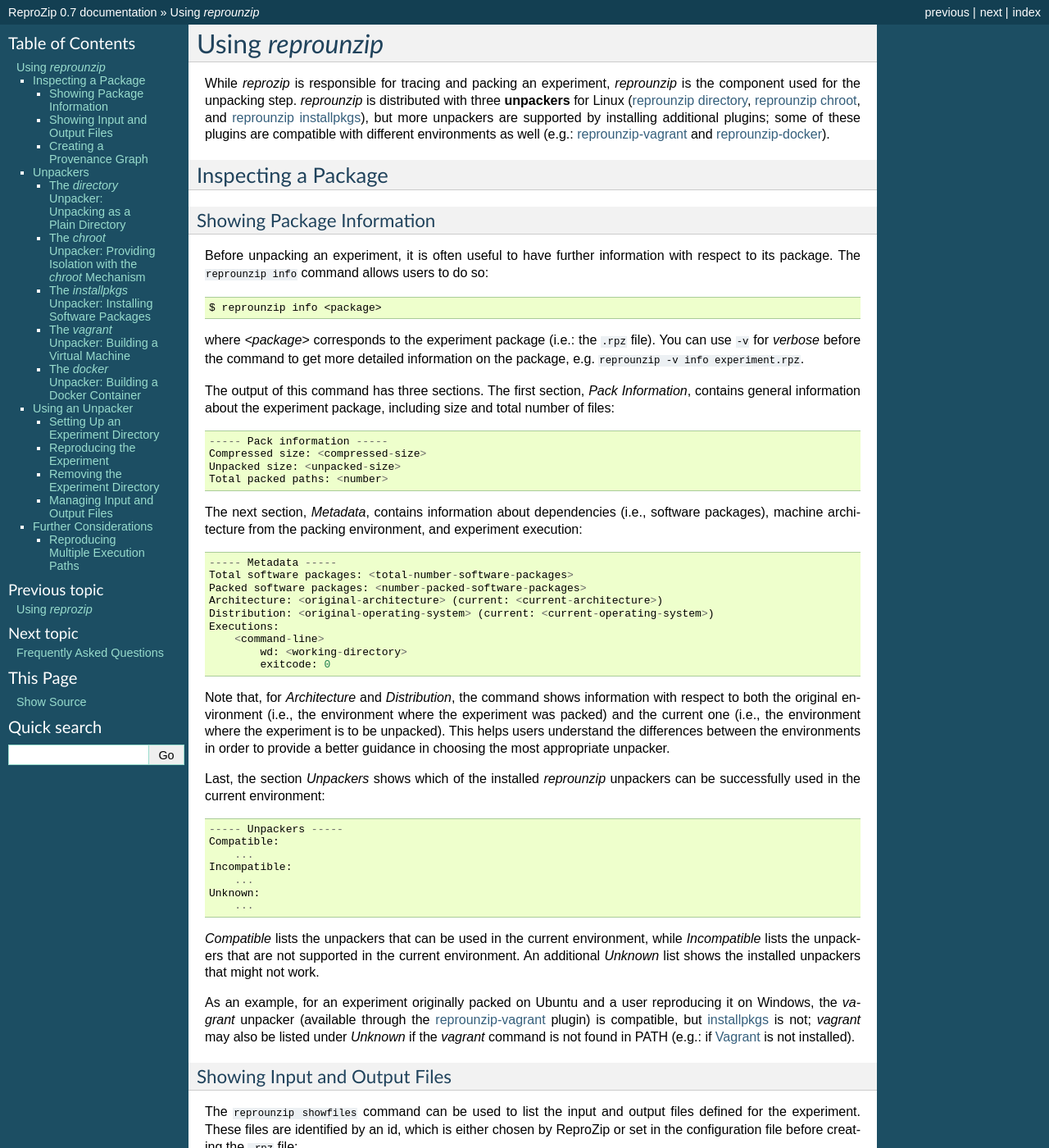
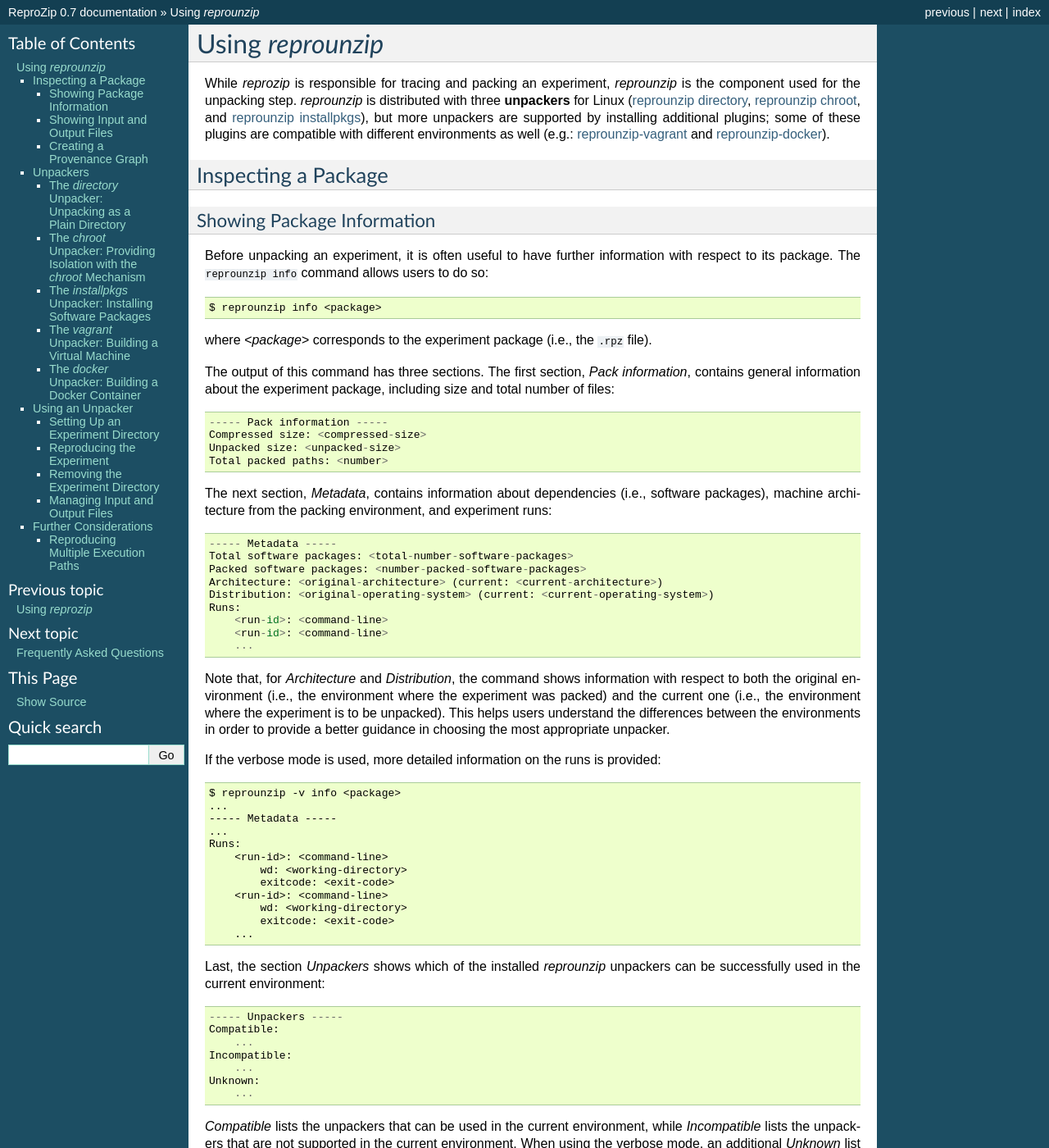
Before and after one commit to VIDA-NYU/reprozip, a Sphinx documentation site: the page built from docs/unpacking.rst, in a window 1280 px wide and 1400 px high. Shown: the whole window at 82% size. Built offline with Sphinx 7.4.7, drawn with Linux system fonts in a browser that asks for light colours; pages that are not in the unit, such as notebooks, are missing from menus; some of the changed text lies outside the part shown.

Commit message:
Pass over unpacking.

```diff
--- a/docs/unpacking.rst
+++ b/docs/unpacking.rst
@@ -17,28 +17,43 @@
 
     $ reprounzip info <package>
 
-where `<package>` corresponds to the experiment package (i.e.: the ``.rpz`` file). You can use ``-v`` for `verbose` before the command to get more detailed information on the package, e.g. ``reprounzip -v info experiment.rpz``.
+where `<package>` corresponds to the experiment package (i.e., the ``.rpz`` file).
 
-The output of this command has three sections. The first section, `Pack Information`, contains general information about the experiment package, including size and total number of files::
+The output of this command has three sections. The first section, `Pack information`, contains general information about the experiment package, including size and total number of files::
 
     ----- Pack information -----
     Compressed size: <compressed-size>
     Unpacked size: <unpacked-size>
     Total packed paths: <number>
 
-The next section, `Metadata`, contains information about dependencies (i.e., software packages), machine architecture from the packing environment, and experiment execution::
+The next section, `Metadata`, contains information about dependencies (i.e., software packages), machine architecture from the packing environment, and experiment runs::
 
     ----- Metadata -----
     Total software packages: <total-number-software-packages>
     Packed software packages: <number-packed-software-packages>
     Architecture: <original-architecture> (current: <current-architecture>)
     Distribution: <original-operating-system> (current: <current-operating-system>)
-    Executions:
-        <command-line>
-            wd: <working-directory>
-            exitcode: 0
+    Runs:
+        <run-id>: <command-line>
+        <run-id>: <command-line>
+        ...
 
 Note that, for `Architecture` and `Distribution`, the command shows information with respect to both the original environment (i.e., the environment where the experiment was packed) and the current one (i.e., the environment where the experiment is to be unpacked). This helps users understand the differences between the environments in order to provide a better guidance in choosing the most appropriate unpacker.
+
+If the verbose mode is used, more detailed information on the runs is provided::
+
+    $ reprounzip -v info <package>
+    ...
+    ----- Metadata -----
+    ...
+    Runs:
+        <run-id>: <command-line>
+            wd: <working-directory>
+            exitcode: <exit-code>
+        <run-id>: <command-line>
+            wd: <working-directory>
+            exitcode: <exit-code>
+        ...
 
 Last, the section `Unpackers` shows which of the installed *reprounzip* unpackers can be successfully used in the current environment::
 
@@ -50,9 +65,7 @@
     Unknown:
         ...
 
-`Compatible` lists the unpackers that can be used in the current environment, while `Incompatible` lists the unpackers that are not supported in the current environment. An additional `Unknown` list shows the installed unpackers that might not work.
-
-As an example, for an experiment originally packed on Ubuntu and a user reproducing it on Windows, the `vagrant` unpacker (available through the :ref:`reprounzip-vagrant <unpack-vagrant>` plugin) is compatible, but :ref:`installpkgs <unpack-installpkgs>` is not; `vagrant` may also be listed under `Unknown` if the `vagrant` command is not found in PATH (e.g.: if `Vagrant <https://www.vagrantup.com/>`__ is not installed).
+`Compatible` lists the unpackers that can be used in the current environment, while `Incompatible` lists the unpackers that are not supported in the current environment. When using the verbose mode, an additional `Unknown` list shows the installed unpackers that may not work. As an example, for an experiment originally packed on Ubuntu and a user reproducing it on Windows, the `vagrant` unpacker (available through the :ref:`reprounzip-vagrant <unpack-vagrant>` plugin) is compatible, but :ref:`installpkgs <unpack-installpkgs>` is not; `vagrant` may also be listed under `Unknown` if ``vagrant`` is not in PATH (e.g.: if `Vagrant <https://www.vagrantup.com/>`__ is not installed).
 
 ..  _showfiles:
 
@@ -217,10 +230,10 @@
 
 where `<new-command-line>` is the modified command line. This is particularly useful to reproduce and test the experiment under different input parameter values. Using ``--cmdline`` without an argument only prints the original command line.
 
-If the pack contains multiple `runs` (separate commands that were packed together), you need to select the correct one::
+If the package contains multiple `runs` (separate commands that were packed together), you need to provide the id of the run to be reproduced::
 
-    $ reprounzip vagrant run <path> <run-nb>
-    $ reprounzip vagrant run <path> <run-nb> --cmdline <new-command-line>
+    $ reprounzip vagrant run <path> <run-id>
+    $ reprounzip vagrant run <path> <run-id> --cmdline <new-command-line>
 
 If the experiment involves running a GUI tool, the graphical interface can be enable by using ``--enable-x11``::
 
```
Also changed, not shown: docs/packing.rst (+17 -14 lines).
